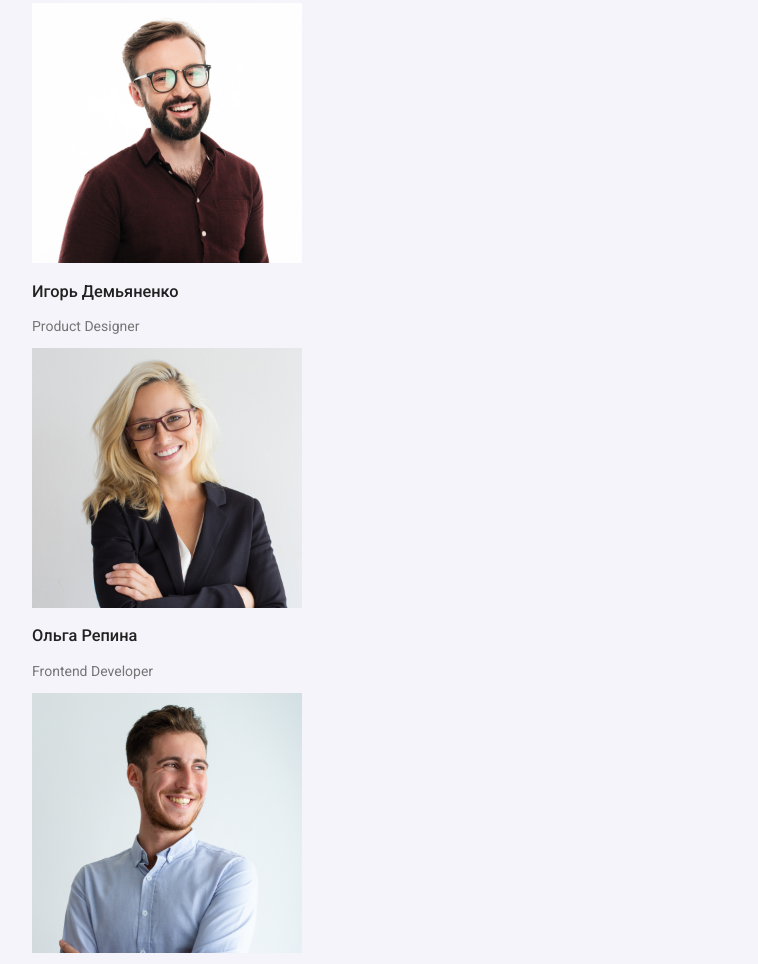
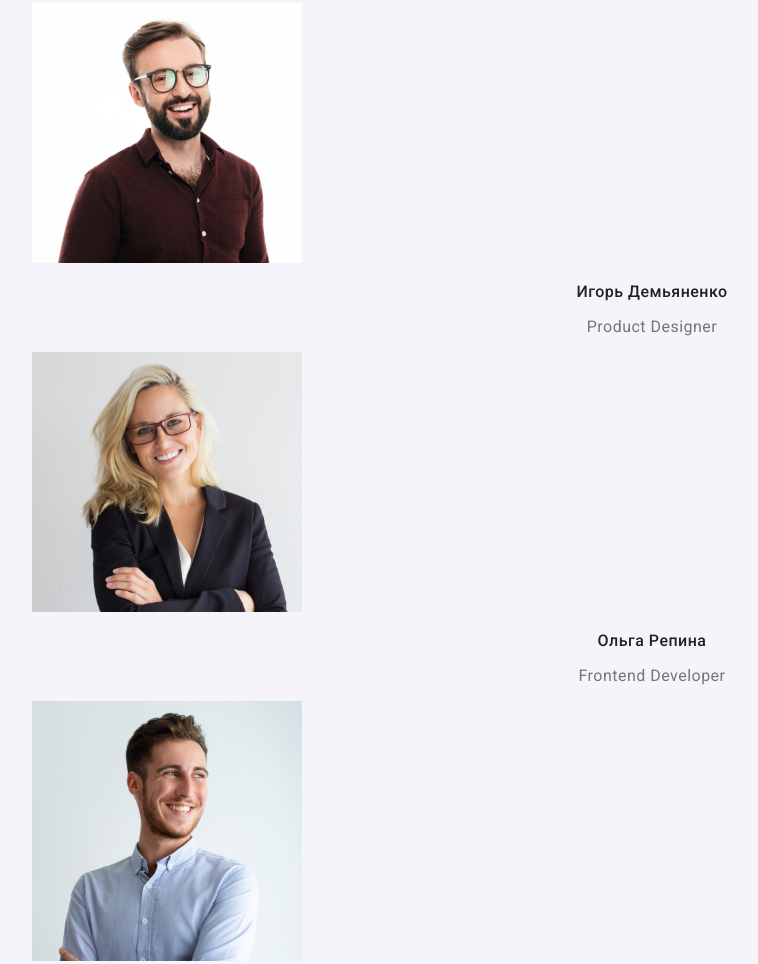
Before and after one commit to Latypovaleksei/goit-markup-hw-02, a plain HTML site: page index.html in a window 1280 px wide. Shown: the part 1701-2665 px from the top of the page, without its empty margins (8-766 px from the left). Drawn offline with nearby package versions, Linux system fonts and the light colour scheme.

Commit message:
Работа на 3.2

```diff
--- a/css/styles.css
+++ b/css/styles.css
@@ -142,18 +142,20 @@ a.logo-footer {
   background-color: #f5f4fa;
 }
 
-.section-our-team h3 p {
+.section-our-team h3 {
+  font-weight: 500;
   font-size: 16px;
   line-height: 1.19;
   text-align: center;
   letter-spacing: 0.03em;
 }
-.section-our-team h3 {
-  font-weight: 500;
-}
 
 .section-our-team p {
   color: var(--second-color);
+  font-size: 16px;
+  line-height: 1.19;
+  text-align: center;
+  letter-spacing: 0.03em;
 }
 
 /* Блок "Подвал" */
```
